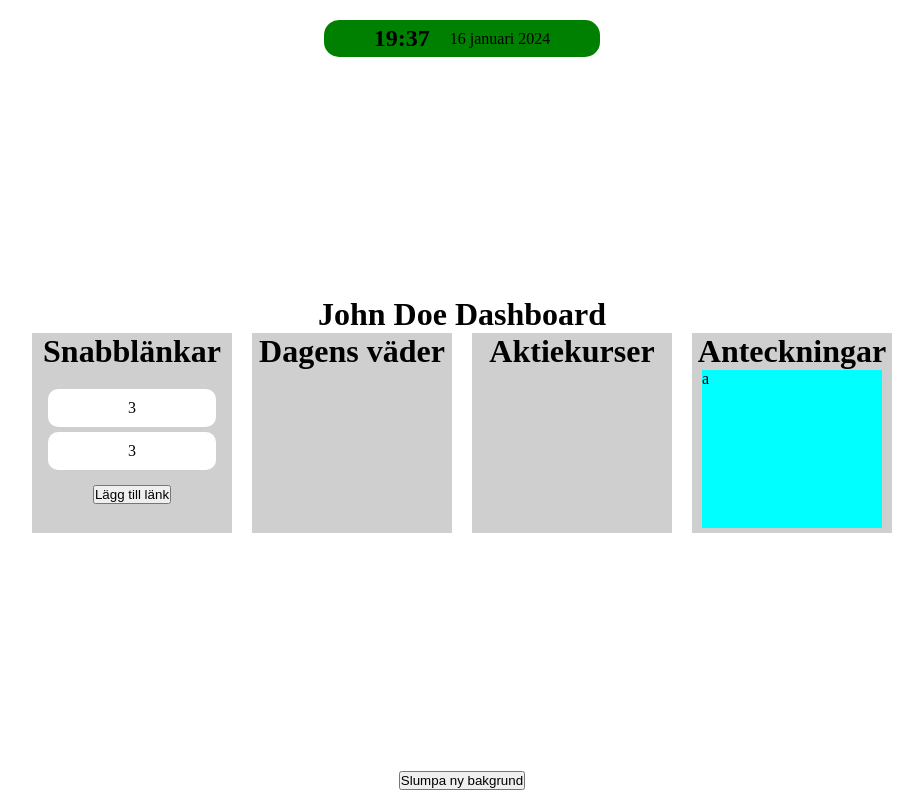
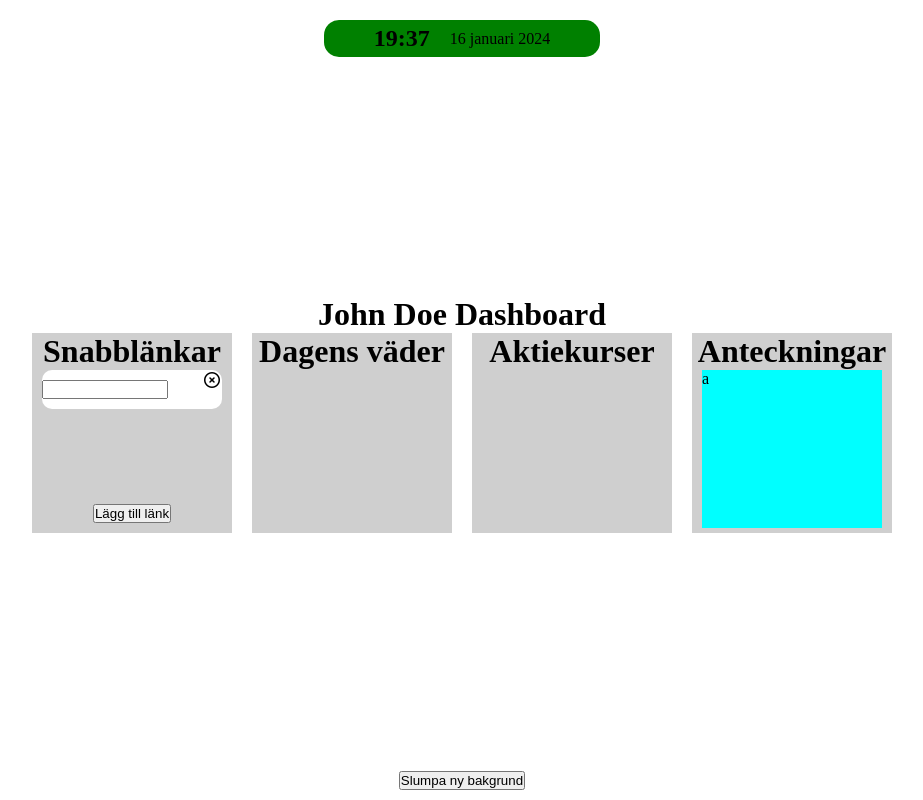
Before and after one commit to JohanTran02/dashboard, a website built with Vite: page index.html in a window 1280 px wide. Both pictures are taken after a click on the button "Lägg till länk". Shown: the whole page, without its empty margins (178-1101 px from the left). Built offline with nearby package versions, Linux system fonts and the light colour scheme.

Commit message:
function to add links done

```diff
--- a/index.html
+++ b/index.html
@@ -6,6 +6,7 @@
     <title>Document</title>
     <link rel="stylesheet" href="style.css">
     <script type="module" src="index.js"></script>
+    <script src="https://kit.fontawesome.com/fdb8641d55.js" crossorigin="anonymous"></script>
 </head>
 <body>
     <div class="content">
@@ -21,14 +22,8 @@
                 <div class="dashboard-card">
                     <h1>Snabblänkar</h1>
                     <div class="dashboard-links flex">
-                        <div class="dashboard-card-link">
-                            3
-                        </div>
-                        <div class="dashboard-card-link">
-                            3
-                        </div>
-                        <button class="dashboard-button-link">Lägg till länk</button>
                     </div>
+                    <button class="dashboard-button-link">Lägg till länk</button>
                 </div>
                 <div class="dashboard-card">
                     <h1>Dagens väder</h1>
--- a/index.js
+++ b/index.js
@@ -1,4 +1,4 @@
-import "/storage.js";
+// import "/storage.js";
 "use strict";
 
 const seconds = 60;
@@ -44,7 +44,7 @@ function getTime(type = "") {
             };
 
             date_value = d.toLocaleTimeString("sv-SE", options);
-        break;
+            break;
         case "date":
             options = {
                 day: "numeric",
@@ -53,7 +53,64 @@ function getTime(type = "") {
             };
 
             date_value = d.toLocaleDateString("sv-SE", options);
-        break;
+            break;
     }
     return date_value;
 }
+
+function createFavicon(url) {
+    const faviconURL = `https://www.google.com/s2/favicons?sz=32&domain_url=${url}`
+    const image = new Image();
+    image.src = faviconURL;
+    image.alt = url;
+    return image;
+}
+
+function createCardElement() {
+    const card = document.createElement("div");
+    card.classList.add("dashboard-link", "flex");
+    card.innerHTML =
+        `
+    <input class="dashboard-link-title"></input>
+    <i class="fa-regular fa-circle-xmark"></i>
+    `;
+
+    addURL(card);
+
+    const card_link_container = document.querySelector(".dashboard-links");
+    card_link_container.append(card);
+}
+
+function addURL(card) {
+    const input = card.querySelector(".dashboard-link-title");
+
+    input.addEventListener("focusout", () => {
+        const url = input.value;
+        input.value = url.split(".")[0].charAt(0).toUpperCase() + url.split(".")[0].slice(1);
+        input.readOnly = true;
+        const favicon = createFavicon(url);
+        card.prepend(favicon);
+        input.blur();
+    });
+
+    input.addEventListener("keypress", (event) => {
+        if (event.key === "Enter") {
+            input.blur();
+            event.preventDefault();
+        }
+    })
+
+    const delete_card = card.querySelector(".fa-circle-xmark");
+
+    delete_card.addEventListener("click", function () {
+        this.parentNode.remove();
+    });
+}
+
+//skapa ett kort med ingen xmark eller favicon
+//man ska skriva in i en input
+//när man klickar ut eller enter skapas det en bild och en titel som innehåller länken
+
+
+const button_link = document.querySelector(".dashboard-button-link");
+button_link.addEventListener("click", createCardElement);
--- a/style.css
+++ b/style.css
@@ -61,15 +61,41 @@
 }
 
 .dashboard-links{
+    overflow-y: scroll;
+    scrollbar-width:none;
+    position: relative;
     flex-direction: column;
-    flex:1;
+    justify-content:flex-start;
+    flex: 1;
+    width: 100%;
     gap: var(--content-gapXs);
+    padding: 0 var(--content-gapS);
 }
 
-.dashboard-card-link{
-    padding: var(--content-gapS) 80px;
+.dashboard-links::-webkit-scrollbar {
+    width: 0;
+    height: 0;
+}
+
+.dashboard-link{
+    justify-content: start;
+    position: relative;
+    width: 100%;
+    padding: var(--content-gapS) 0;
     border-radius: var(--rounded-borderS);
     background-color: white;
+}
+
+.dashboard-link-title{
+    overflow: hidden;
+    white-space: pre-wrap;
+    width: 70%;
+}
+
+.fa-circle-xmark{
+    position: absolute;
+    top: 2px;
+    right: 2px;
 }
 
 .dashboard-button-link{
@@ -87,8 +113,8 @@
 }
 
 .dashboard-note-area{
+    overflow: hidden;
     height: 100%;
-    overflow: hidden;
     word-wrap: break-word;
     background-color: aqua;
 }
```
